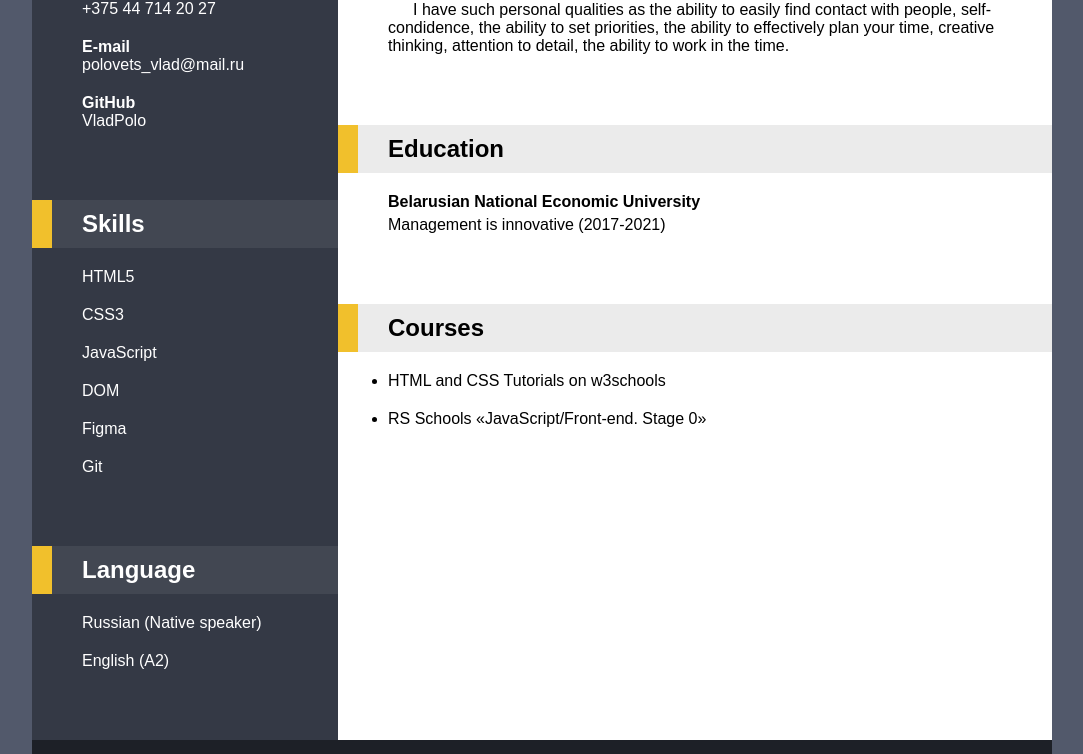
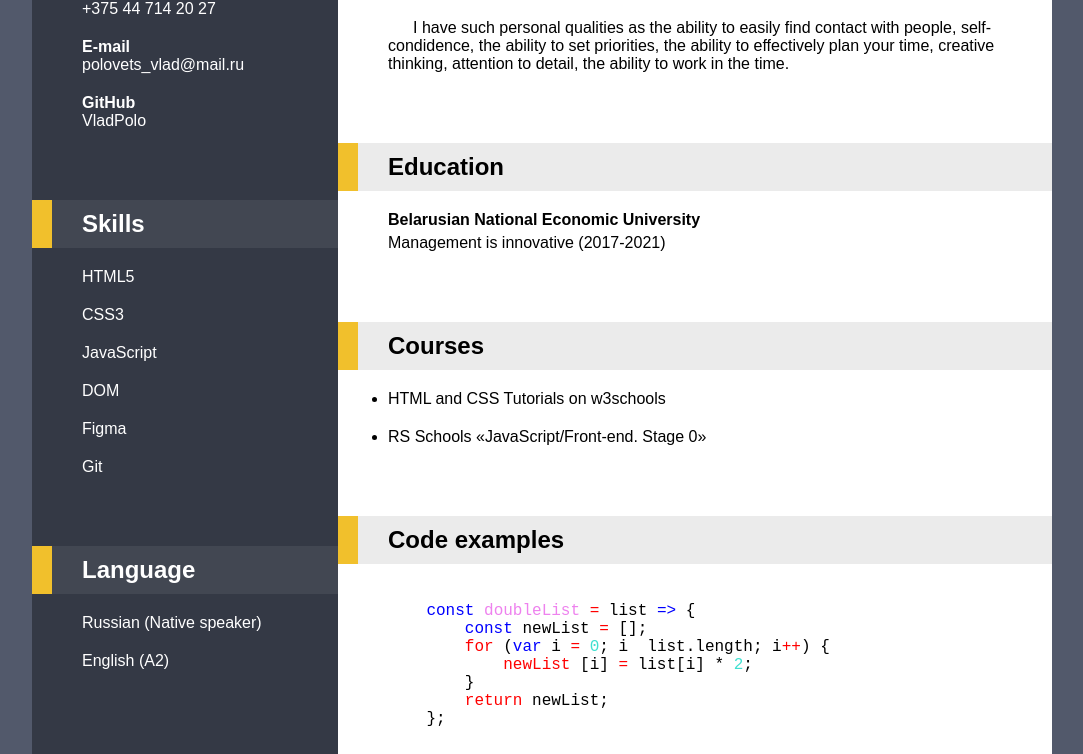
Before and after one commit to VladPolo/rsschool-cv-, a plain HTML site: page index.html in a window 1280 px wide. Shown: the part 572-1326 px from the top of the page, without its empty margins (98-1181 px from the left). Drawn offline with Linux system fonts and the light colour scheme.

Commit message:
feat: add code

```diff
--- a/index.html
+++ b/index.html
@@ -30,6 +30,9 @@
             </li>
             <li class="nav-element">
               <a href="#courses">Courses</a>
+            </li>
+            <li class="nav-element">
+              <a href="#code">Code</a>
             </li>
           </ul>
         </nav>
@@ -151,6 +154,21 @@
                 </li>
               </ul>
             </section>
+
+            <section class="code" id="code">
+              <h3 class="my-code">Code examples</h3>
+              <pre class="list-code">
+                    <code class="code-item">
+    <span class="blue">const</span> <span class="violet">doubleList</span> <span class="red">=</span> list <span class="blue">=></span> {
+        <span class="blue">const</span> newList <span class="red">=</span> [];
+        <span class="red">for</span> (<span class="blue">var</span> i <span class="red">=</span> <span class="turquoise">0</span>; i <span class="red"></span> list.length; i<span class="red">++</span>) {
+            <span class="red">newList</span> [i] <span class="red">=</span> list[i] <span>*</span> <span class="turquoise">2</span>;
+        }
+        <span class="red">return</span> newList;
+    };
+</code>
+                </pre>
+            </section>
           </div>
         </div>
       </div>
@@ -158,11 +176,19 @@
 
     <footer class="footer">
       <div class="container">
-        <a href="https://github.com/VladPolo" class="my-github"
+        <a
+          href="https://github.com/VladPolo"
+          target="_blank"
+          title="My GitHub"
+          class="my-github"
           ><img src="./assets/img/github.png" alt="github"
         /></a>
         <div class="year">2022</div>
-        <a href="https://rs.school/js-stage0/" class="rsschool"
+        <a
+          href="https://rs.school/js-stage0/"
+          target="_blank"
+          title="RS School Stage 0"
+          class="rsschool"
           ><img src="./assets/img/logo.png" alt="courses"
         /></a>
       </div>
--- a/style.css
+++ b/style.css
@@ -165,8 +165,7 @@ body {
 .paragraph {
     text-indent: 25px;
     color: #000000;
-    padding-top: 20px;
-    padding-left: 50px;
+    padding: 20px 50px 0 50px;
 }
 
 .list-about {
@@ -195,7 +194,7 @@ body {
 }
 
 .courses {
-    padding-bottom: 234px;
+    padding-bottom: 70px;
 }
 
 .my-courses {
@@ -208,12 +207,44 @@ body {
 
 .list-courses {
     color: #000000;
-    padding-bottom: 70px;
     padding-left: 50px;
 }
 
 .courses-item {
     padding-top: 20px;
+}
+
+.my-code {
+    font-size: 24px;
+    background-color: #EBEBEB;
+    padding: 10px 340px 10px 30px;
+    border-left: 20px solid #F1C02C;
+    color: #000000;
+}
+
+.list-code {
+    color: #000000;
+    padding: 20px 50px 70px 50px;
+}
+
+.code-item {
+    margin-top: 0px;
+}
+
+.red {
+    color: red;
+}
+
+.blue {
+    color: blue;
+}
+
+.violet {
+    color: violet;
+}
+
+.turquoise {
+    color: turquoise;
 }
 
 .column1 {
```
